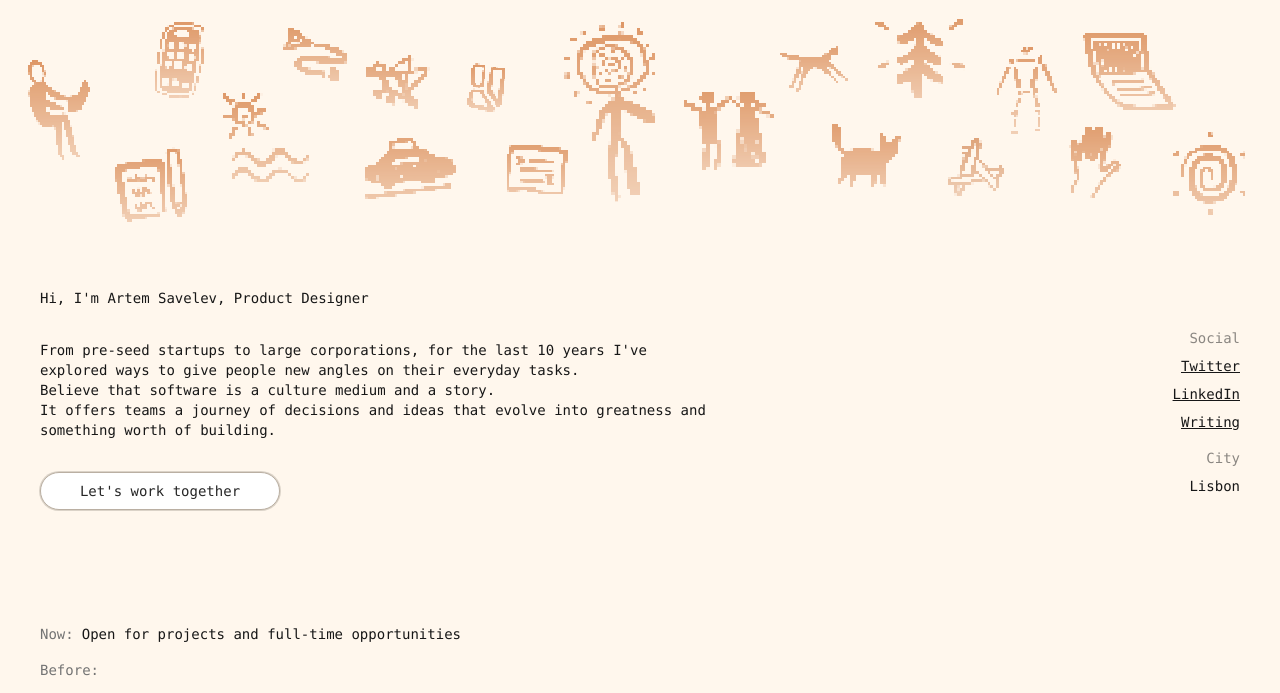
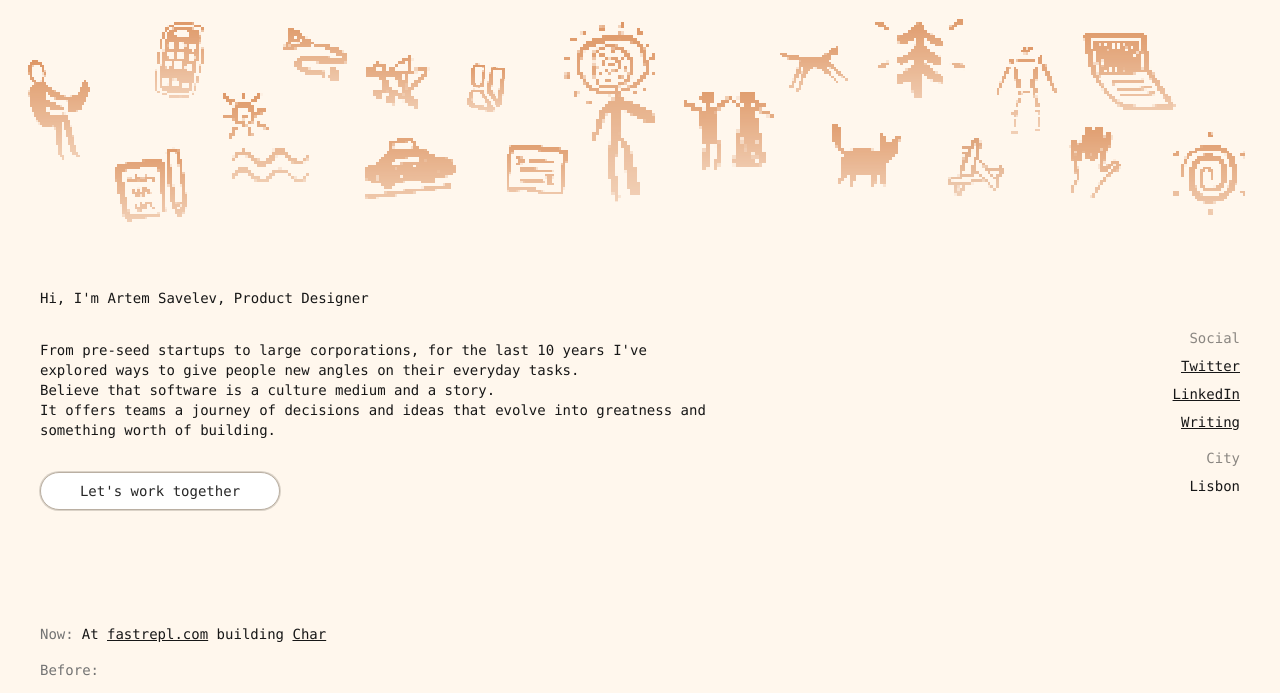
Before and after one commit to elstua/me, an Astro site: page / in a window 1280 px wide. Shown: the top 693 px of the page. Built offline with nearby package versions, Linux system fonts and the light colour scheme; Astro itself is replaced by a stand-in of ours.

Commit message:
feat: update current role

```diff
--- a/src/navigation.tsx
+++ b/src/navigation.tsx
@@ -7,7 +7,13 @@ export default function ProjectsRow(){
     return (
         <div className="flex-col items-center w-full hidden md:flex lg:flex md:px-4">
 
-            <div className="flex flex-row gap-2 content-width font-mono text-sm text-neutral-900 items-left pb-4 md:sm-8"><p className="text-neutral-500">Now:</p><p>Open for projects and full-time opportunities</p></div>
+            <div className="flex flex-row gap-2 content-width font-mono text-sm text-neutral-900 items-left pb-4 md:sm-8">
+                <p className="text-neutral-500">Now:</p>
+                <p>
+                    At <a href="https://fastrepl.com/" target="_blank" rel="noopener noreferrer" className="underline hover:no-underline">fastrepl.com</a>{' '}
+                    building <a href="https://char.com/" target="_blank" rel="noopener noreferrer" className="underline hover:no-underline">Char</a>
+                </p>
+            </div>
             <div className="flex-col content-width font-mono text-sm text-neutral-900 items-left pb-4 md:sm-8"><p className="text-neutral-500">Before:</p></div>
 
         <div className="content-width flex flex-col md:flex-row flex-nowrap items-center justify-between gap-1 md:gap-4">
```
